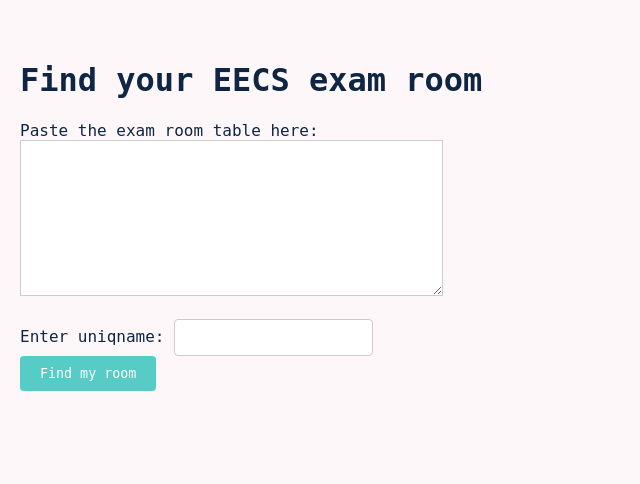
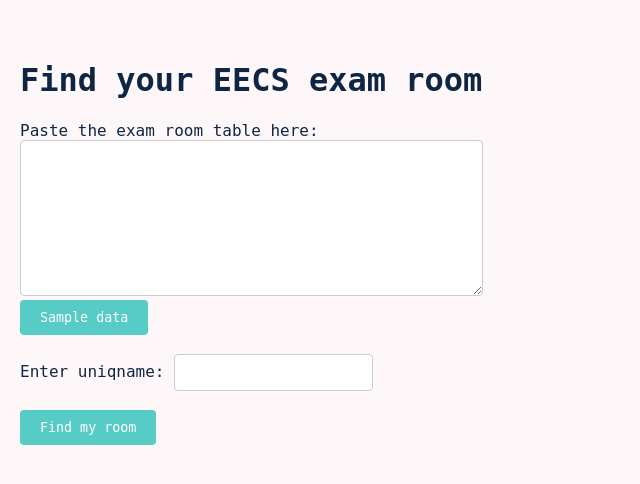
Before and after one commit to tessalee212/exam_room_finder, a Flask app: page / in a window 1280 px wide. Shown: the top 484 px of the page, without its empty margins (0-640 px from the left). Run offline with Flask 3, Linux system fonts and the light colour scheme.

Commit message:
Added Sample data option

```diff
--- a/static/styles.css
+++ b/static/styles.css
@@ -14,6 +14,7 @@
 
 textarea {
     border-color: #cccccc;
+    border-radius: 4px;
 }
 
 form {
--- a/templates/index.html
+++ b/templates/index.html
@@ -5,6 +5,12 @@
     <meta name="viewport" content="width=device-width, initial-scale=1.0">
     <title>EECS Exam Room Search</title>
     <link rel="stylesheet" href="{{ url_for('static', filename='styles.css') }}">
+    <script>
+        function fillSampleData() {
+            const textarea = document.getElementById('room_data_text');
+            textarea.value = "BBB 1670 \n AAA - ANGFA \n BBB 1690 \n ANGFB - AQA \n DOW 1013 \n AQB - DANHA \n DOW 1005 \n DANHB - DYOP \n DOW 1010 \n DYOQ - GRAEA \n CHRYS 220 \n GRAEB - KCM \n DOW 1014 \n KCN - LIBA \n DOW 1017 \n LIBB - MATUA \n DOW 1018 \n MATUB - MMF \n DOW 1206 \n MMG - NICKPA \n GGBL 2153 \n NICKPB - OLJ \n EECS 1003 \n OLK - PRJ \n EECS 1005 \n PRK - RNB \n EECS 1200 \n RNC - SCA \n EECS 1012 \n SCB - SHATA \n EECS 1303 \n SHATB - STFA \n EECS 1311 \n STFB - TKADA \n EECS 1500 \n TKADB - YIEA \n DOW 2166 \n YIEB - ZHJA \n DOW 3150 \n ZHJB - ZZZ \n ";
+        }
+    </script>
 </head>
 <body>
     <div class="container">
@@ -12,11 +18,14 @@
         <form id="inputForm" action="/process" method="POST">
             <label for="room_data_text">Paste the exam room table here:</label>
             <br>
-            <textarea id="room_data_text" name="room_data_text" rows="10" cols="50"></textarea>
-            <br><br>
+            <textarea id="room_data_text" name="room_data_text" rows="10" cols="55"></textarea>
+            <div class="sample-button-container">
+                <button class="sample-button" onclick="fillSampleData()">Sample data</button>
+            </div>
+            <br>
             <label for="uniqname">Enter uniqname:</label>
             <input type="text" id="uniqname" name="uniqname">
-            <br>
+            <br><br>
             <button type="submit">Find my room</button> <br>
         </form>
         {% if result %}
```
